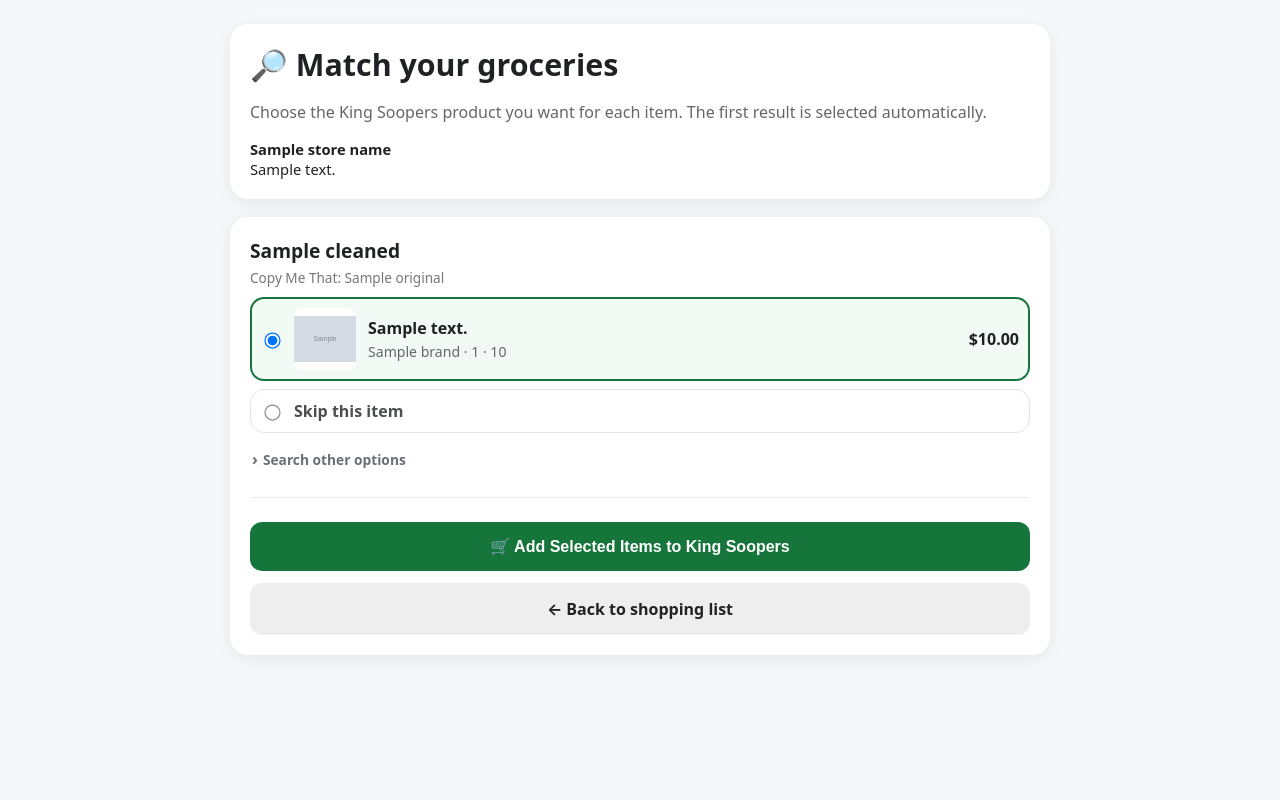
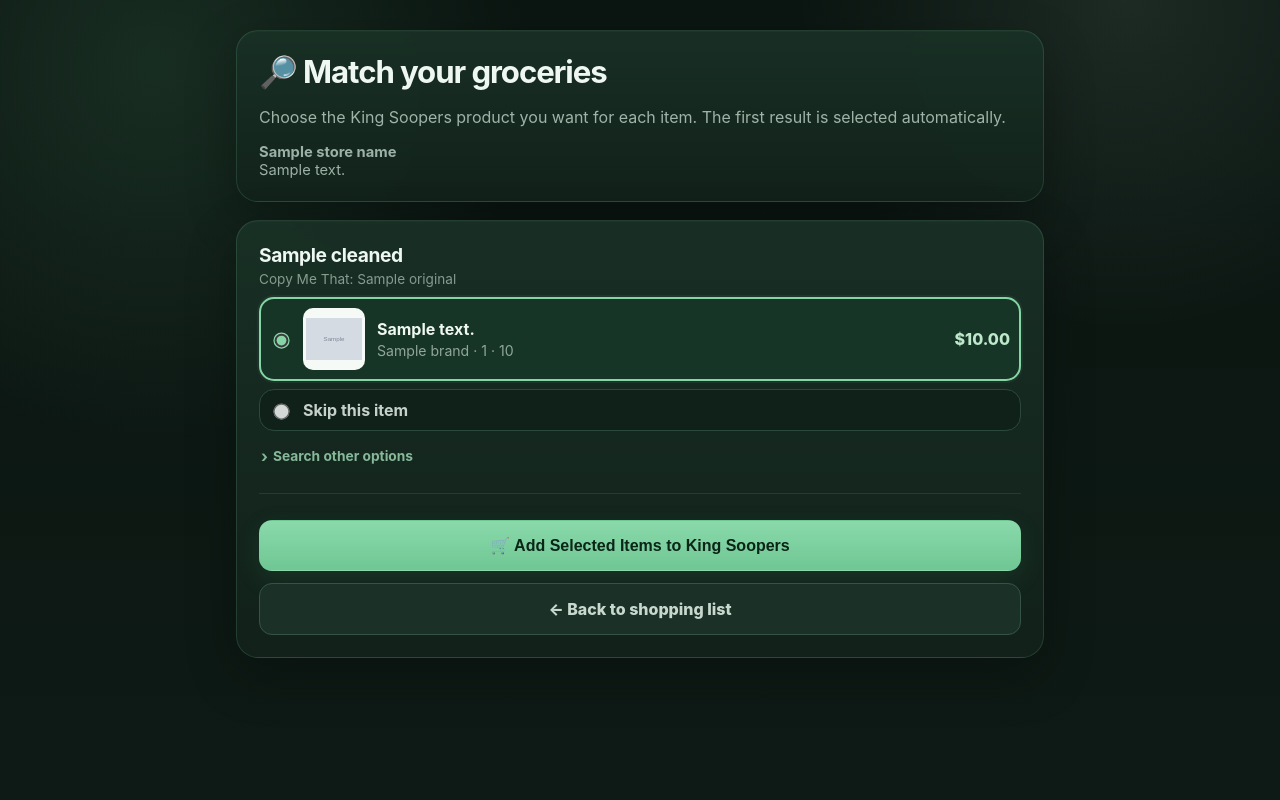
Before and after one commit to jbaron9393/Grocery-Bridge, a Flask app: template templates/match.html in a window 1280 px wide. Run offline with Flask 3, Linux system fonts and the light colour scheme; the template is opened without the code that fills it: most values are stand-ins (such as "Sample title", 1, 10 or a date in 2020); grey boxes marked "Sample" are stand-in pictures.

Commit message:
Match product page to polished green tech theme

```diff
--- a/templates/match.html
+++ b/templates/match.html
@@ -5,45 +5,80 @@
   <meta name="viewport" content="width=device-width, initial-scale=1">
   <title>Match Products · Grocery Bridge</title>
   <style>
-    :root { font-family:system-ui,-apple-system,BlinkMacSystemFont,"Segoe UI",sans-serif; color:#202124; background:#f6f7f8; }
-    body { margin:0; }
-    main { max-width:820px; margin:0 auto; padding:24px 16px 80px; }
-    .card { background:white; border-radius:18px; padding:20px; box-shadow:0 4px 18px rgba(0,0,0,.07); margin-bottom:18px; }
-    h1 { margin:0 0 6px; font-size:1.9rem; }
-    h2 { margin:0 0 4px; font-size:1.2rem; }
-    .sub,.muted { color:#666; }
-    .ingredient { margin-bottom:24px; padding-bottom:22px; border-bottom:1px solid #eee; }
+    :root {
+      font-family:Inter,ui-sans-serif,system-ui,-apple-system,BlinkMacSystemFont,"Segoe UI",sans-serif;
+      color:#dfeae3; background:#0b1511;
+      --bg:#0b1511; --panel:#13231b; --panel-2:#193026; --line:#315244;
+      --text:#eef7f1; --muted:#9fb4a8; --accent:#86d5a6; --accent-2:#b9e9ca;
+    }
+    * { box-sizing:border-box; }
+    body {
+      margin:0; min-height:100vh;
+      background:
+        radial-gradient(circle at 12% 8%, rgba(92,170,122,.16), transparent 28%),
+        radial-gradient(circle at 88% 0%, rgba(185,233,202,.10), transparent 24%),
+        linear-gradient(180deg,#0b1511 0%,#0e1a15 100%);
+    }
+    main { max-width:840px; margin:0 auto; padding:30px 16px 84px; }
+    .card {
+      background:linear-gradient(180deg,rgba(25,48,38,.97),rgba(18,34,27,.97));
+      border:1px solid rgba(134,213,166,.16); border-radius:22px; padding:22px;
+      box-shadow:0 18px 50px rgba(0,0,0,.28), inset 0 1px 0 rgba(255,255,255,.025);
+      margin-bottom:18px; backdrop-filter:blur(10px);
+    }
+    h1 { margin:0 0 6px; font-size:1.95rem; letter-spacing:-.035em; color:var(--text); }
+    h2 { margin:0 0 4px; font-size:1.2rem; letter-spacing:-.02em; color:var(--text); }
+    .sub,.muted { color:var(--muted); }
+    .ingredient { margin-bottom:26px; padding-bottom:22px; border-bottom:1px solid rgba(133,165,148,.16); }
     .ingredient:last-child { border-bottom:0; }
-    .original { font-size:.85rem; color:#777; margin-bottom:10px; }
-    .option { display:flex; gap:12px; align-items:center; border:1px solid #ddd; border-radius:14px; padding:10px; margin:8px 0; cursor:pointer; }
-    .option:has(input:checked) { border:2px solid #16753b; padding:9px; background:#f1faf4; }
-    .option input { transform:scale(1.25); }
-    .option img { width:62px; height:62px; object-fit:contain; border-radius:8px; background:white; }
+    .original { font-size:.85rem; color:#879b90; margin-bottom:10px; }
+    .option {
+      display:flex; gap:12px; align-items:center; border:1px solid #315044; border-radius:15px;
+      padding:10px; margin:8px 0; cursor:pointer; background:#102019;
+      transition:border-color .12s ease, background .12s ease, transform .12s ease;
+    }
+    .option:hover { border-color:#4b725f; background:#13271f; transform:translateY(-1px); }
+    .option:has(input:checked) { border:2px solid var(--accent); padding:9px; background:#173526; box-shadow:0 0 0 2px rgba(134,213,166,.06); }
+    .option input { transform:scale(1.25); accent-color:#86d5a6; }
+    .option img { width:62px; height:62px; object-fit:contain; border-radius:10px; background:#f5faf7; padding:3px; }
     .details { flex:1; min-width:0; }
-    .name { font-weight:700; }
-    .meta { color:#666; font-size:.88rem; margin-top:3px; }
-    .price { font-weight:700; white-space:nowrap; }
-    button,.button { display:block; box-sizing:border-box; width:100%; border:0; border-radius:12px; padding:15px 18px; font-size:1rem; font-weight:750; cursor:pointer; background:#16753b; color:white; text-align:center; text-decoration:none; margin-top:12px; }
-    button:disabled { opacity:.65; cursor:wait; }
-    .button.secondary { background:#eee; color:#222; }
-    .warning { padding:10px 12px; border-radius:10px; background:#fff4e5; color:#684100; }
-    .skip { opacity:.8; }
-    .store { font-size:.92rem; margin-top:8px; }
+    .name { font-weight:720; color:#eef7f1; }
+    .meta { color:#91a69a; font-size:.88rem; margin-top:3px; }
+    .price { font-weight:760; white-space:nowrap; color:#bde8cb; }
+    button,.button {
+      display:block; width:100%; border:1px solid transparent; border-radius:13px; padding:15px 18px;
+      font-size:1rem; font-weight:760; cursor:pointer; background:linear-gradient(180deg,#8ad9aa,#6fc794);
+      color:#0b2517; text-align:center; text-decoration:none; margin-top:12px;
+      box-shadow:0 8px 24px rgba(55,140,88,.16); transition:transform .12s ease, filter .12s ease;
+    }
+    button:hover,.button:hover { filter:brightness(1.04); transform:translateY(-1px); }
+    button:disabled { opacity:.65; cursor:wait; transform:none; }
+    .button.secondary { background:#1b3127; color:#c8d8cf; border-color:#355447; box-shadow:none; }
+    .warning { padding:10px 12px; border-radius:11px; background:#3b321d; color:#f0d89a; border:1px solid #6b5b30; }
+    .skip { opacity:.82; }
+    .store { font-size:.92rem; margin-top:8px; color:#9db1a6; }
     .alt-search { margin-top:10px; }
-    .alt-search summary { display:inline-flex; align-items:center; gap:5px; list-style:none; cursor:pointer; color:#6b6f75; font-size:.86rem; font-weight:650; padding:5px 2px; user-select:none; }
+    .alt-search summary { display:inline-flex; align-items:center; gap:5px; list-style:none; cursor:pointer; color:#86b899; font-size:.86rem; font-weight:680; padding:5px 2px; user-select:none; }
     .alt-search summary::-webkit-details-marker { display:none; }
     .alt-search summary::before { content:'›'; font-size:1rem; transition:transform .15s ease; }
     .alt-search[open] summary::before { transform:rotate(90deg); }
-    .alt-search summary:hover { color:#202124; }
-    .alt-panel { margin-top:7px; padding:10px; background:#f7f8f9; border-radius:11px; }
+    .alt-search summary:hover { color:#c9eed6; }
+    .alt-panel { margin-top:7px; padding:11px; background:#102019; border:1px solid #2a473b; border-radius:12px; }
     .search-row { display:flex; gap:8px; }
     .search-input-wrap { position:relative; flex:1; min-width:0; }
-    .search-input-wrap input { width:100%; box-sizing:border-box; border:1px solid #ccc; border-radius:10px; padding:11px 40px 11px 12px; font:inherit; }
-    .search-clear { position:absolute; right:7px; top:50%; transform:translateY(-50%); width:30px; height:30px; margin:0; padding:0; border-radius:50%; background:transparent; color:#777; font-size:1.15rem; line-height:30px; font-weight:500; }
-    .search-clear:hover { background:#e7e9eb; color:#222; }
+    .search-input-wrap input {
+      width:100%; border:1px solid #355447; border-radius:10px; padding:11px 40px 11px 12px;
+      font:inherit; background:#0d1a14; color:#edf7f1; outline:none;
+    }
+    .search-input-wrap input::placeholder { color:#71857a; }
+    .search-input-wrap input:focus { border-color:var(--accent); box-shadow:0 0 0 3px rgba(134,213,166,.10); }
+    .search-clear { position:absolute; right:7px; top:50%; transform:translateY(-50%); width:30px; height:30px; margin:0; padding:0; border-radius:50%; background:transparent; color:#7f9689; font-size:1.15rem; line-height:30px; font-weight:500; box-shadow:none; }
+    .search-clear:hover { background:#1b3127; color:#d8e9df; transform:translateY(-50%); }
     .search-row > button:not(.search-clear) { width:auto; margin:0; padding:11px 14px; white-space:nowrap; }
-    .search-status { min-height:18px; margin-top:7px; color:#666; font-size:.84rem; }
+    .search-status { min-height:18px; margin-top:7px; color:#8fa499; font-size:.84rem; }
     @media (max-width:560px) {
+      main { padding-top:18px; }
+      .card { border-radius:18px; padding:18px; }
       .search-row { flex-direction:column; }
       .search-row > button:not(.search-clear) { width:100%; }
     }
```
